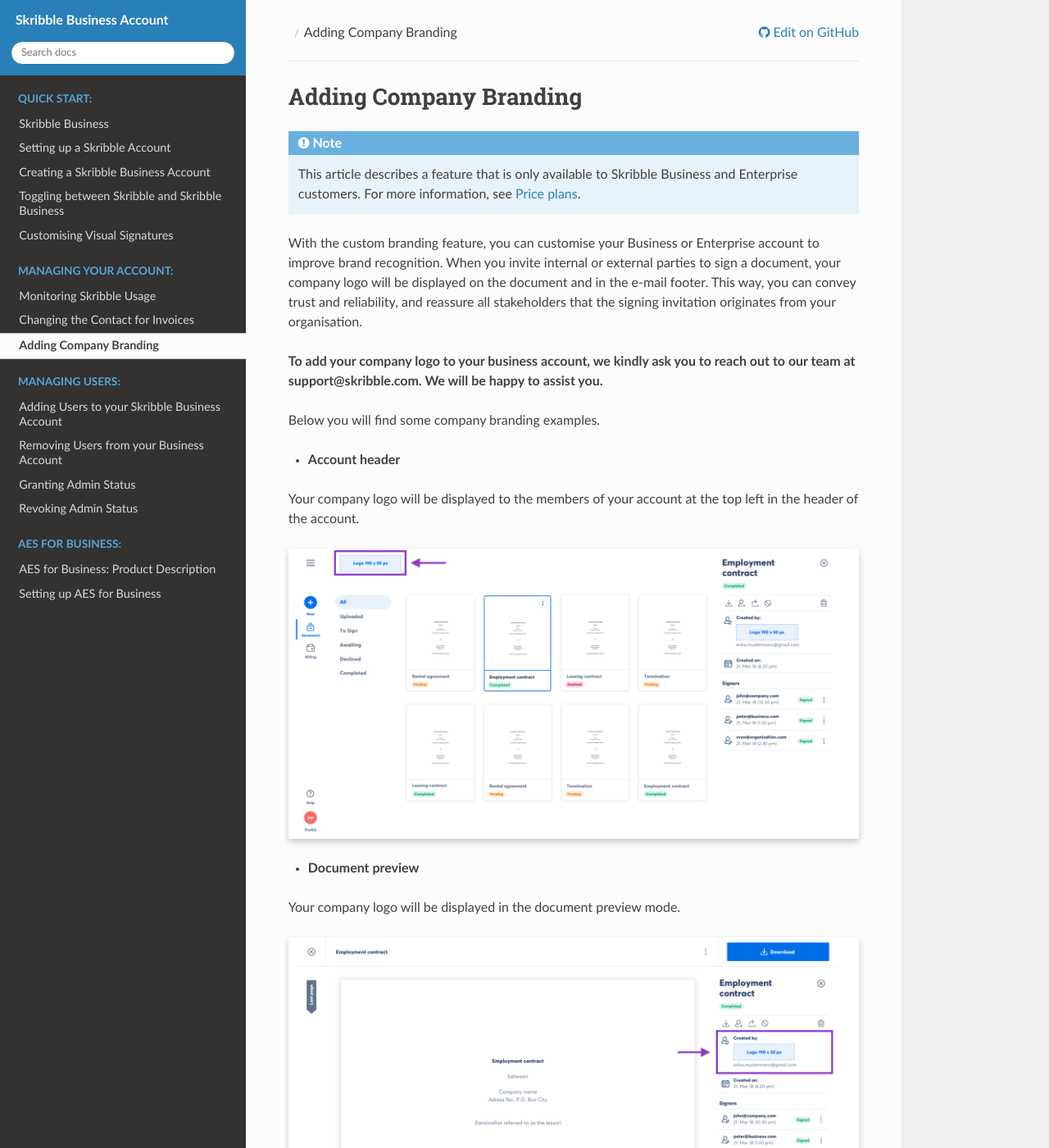
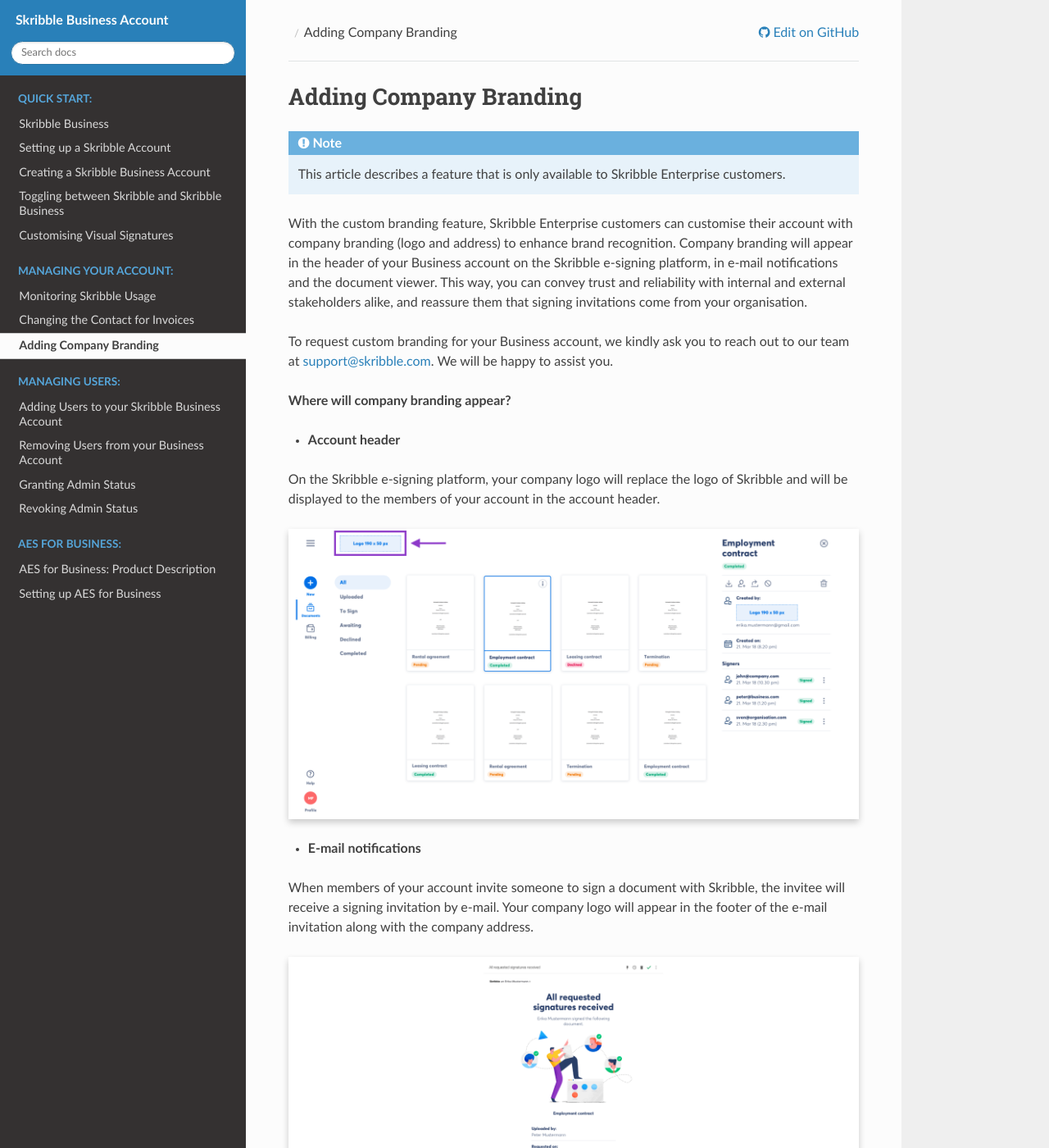
Before and after one commit to matthieu-bt/business-guide, a Sphinx documentation site: the page built from source/account/branding.rst, in a window 1280 px wide and 1400 px high. Shown: the whole window at 82% size. Built offline with Sphinx 7.4.7 and the Read the Docs theme 2.0.0, drawn with Linux system fonts in a browser that asks for light colours; some of the changed text lies outside the part shown.

Commit message:
Content update
Updated content (enterprise instead of business, CB benefits etc)

```diff
--- a/source/account/branding.rst
+++ b/source/account/branding.rst
@@ -5,38 +5,38 @@
 ==============================================
 
 .. NOTE::
-   This article describes a feature that is only available to Skribble Business and Enterprise customers. For more information, see `Price plans`_.
+   This article describes a feature that is only available to Skribble Enterprise customers.
 
-   .. _Price plans: https://www.skribble.com/pricing/
 
-With the custom branding feature, you can customise your Business or Enterprise account to improve brand recognition. When you invite internal or external parties to sign a document, your company logo will be displayed on the document and in the e-mail footer. This way, you can convey trust and reliability, and reassure all stakeholders that the signing invitation originates from your organisation.
+With the custom branding feature, Skribble Enterprise customers can customise their account with company branding (logo and address) to enhance brand recognition. Company branding will appear in the header of your Business account on the Skribble e-signing platform, in e-mail notifications and the document viewer. This way, you can convey trust and reliability with internal and external stakeholders alike, and reassure them that signing invitations come from your organisation.
 
-**To add your company logo to your business account, we kindly ask you to reach out to our team at support@skribble.com. We will be happy to assist you.**
+To request custom branding for your Business account, we kindly ask you to reach out to our team at support@skribble.com. We will be happy to assist you.
 
-Below you will find some company branding examples.
+**Where will company branding appear?**
 
 - **Account header**
 
-Your company logo will be displayed to the members of your account at the top left in the header of the account.
+On the Skribble e-signing platform, your company logo will replace the logo of Skribble and will be displayed to the members of your account in the account header.
 
 
 .. image:: brand_account_preview.png
     :class: with-shadow
 
 
-- **Document preview**
 
-Your company logo will be displayed in the document preview mode.
+- **E-mail notifications**
+
+When members of your account invite someone to sign a document with Skribble, the invitee will receive a signing invitation by e-mail. Your company logo will appear in the footer of the e-mail invitation along with the company address.
+
+
+.. image:: brand_mail_preview.png
+    :class: with-shadow
+
+
+- **Document viewer**
+
+Your company logo will appear in the document viewer when a person invited to sign opens a document.
 
 
 .. image:: brand_doc_preview.png
     :class: with-shadow
-
-
-- **E-mail footer**
-
-Your company logo will be displayed to both internal and external parties in the footer of transaction e-mails (e.g. signing invitation).
-
-
-.. image:: brand_mail_preview.png
-    :class: with-shadow
```
